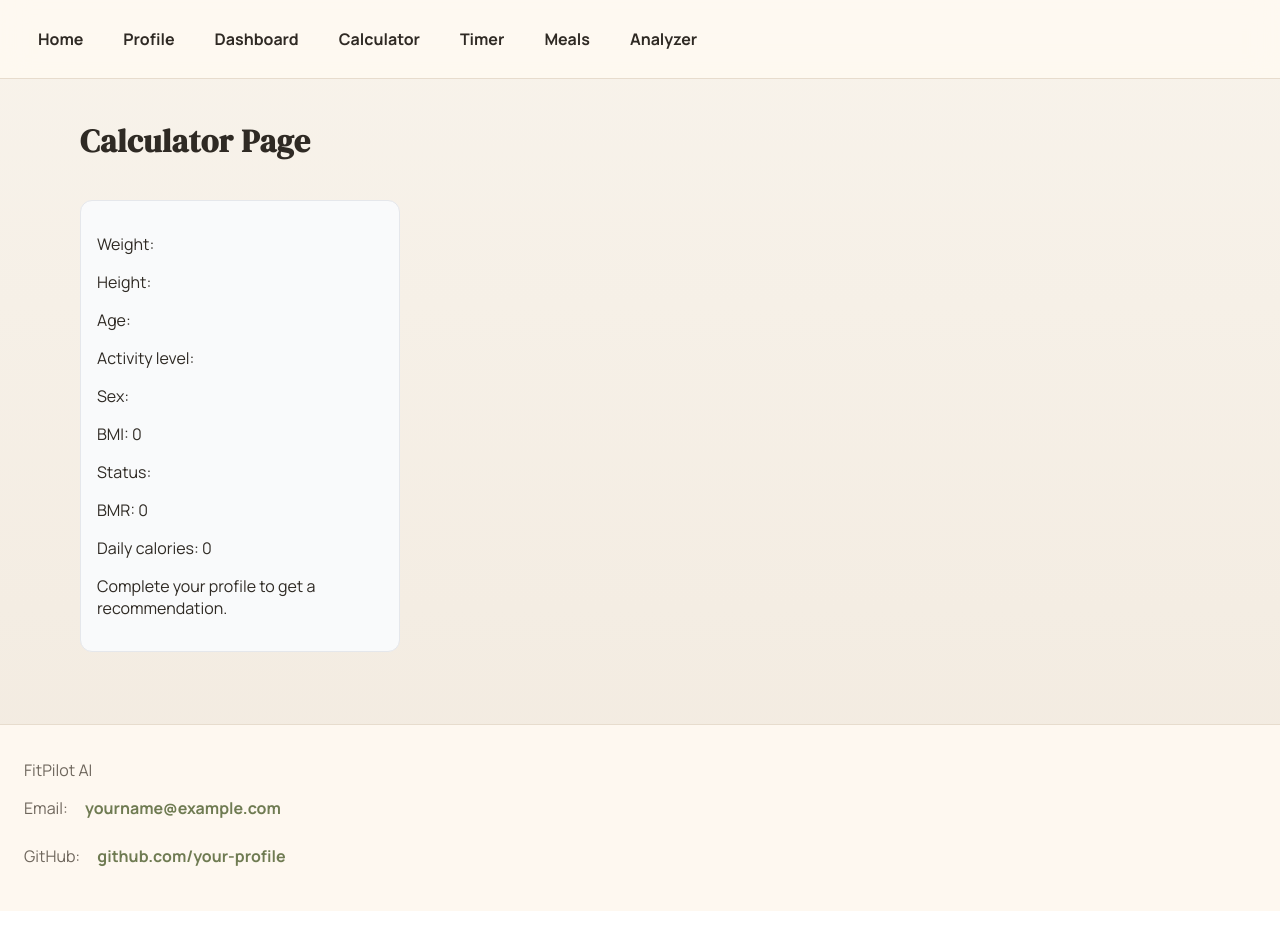
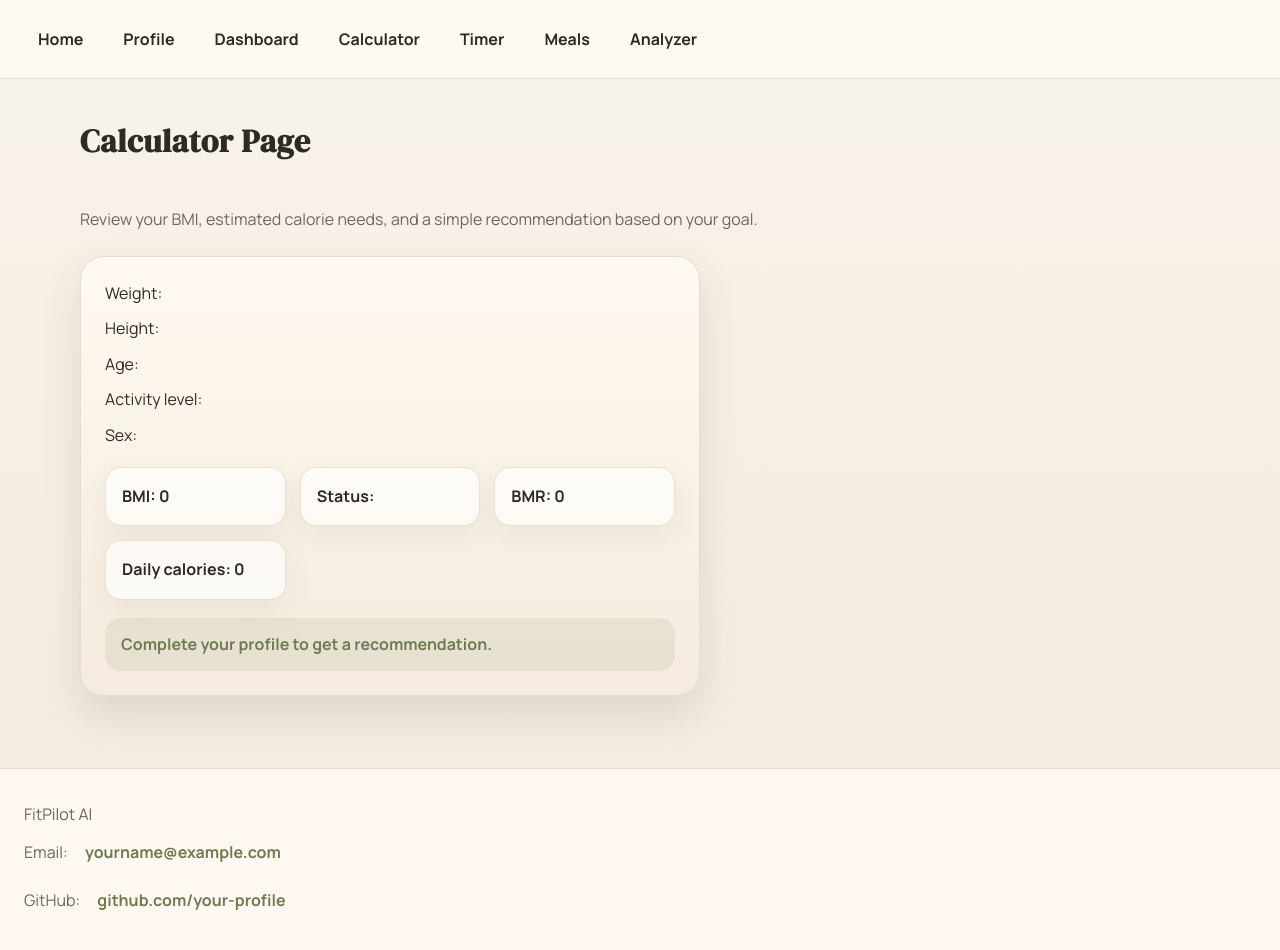
Before and after one commit to VladProtsyshyn/fitpilot-ai, a React (Vite) app: page /calculator in a window 1280 px wide. Shown: the top 950 px of the page. Before the commit the page ends 911 px from the top, so only its background shows below. Built offline with nearby package versions, Linux system fonts and the light colour scheme.

Commit message:
style: refine calculator page with highlighted metrics

```diff
--- a/src/pages/CalculatorPage/CalculatorPage.css
+++ b/src/pages/CalculatorPage/CalculatorPage.css
@@ -1,13 +1,63 @@
 .calculator-page {
-    display: flex;
-    flex-direction: column;
-    gap: 16px;
+    display: grid;
+    gap: 22px;
+}
+
+.calculator-page > p {
+    max-width: 760px;
+    margin: 0;
+    color: var(--color-text-soft);
+    line-height: 1.7;
 }
 
 .calculator-card {
+    max-width: 620px;
+    padding: 24px;
+    background:
+        linear-gradient(180deg, rgba(255, 250, 242, 0.96), rgba(245, 235, 222, 0.92));
+    border: 1px solid var(--color-border);
+    border-radius: var(--radius-lg);
+    box-shadow: var(--shadow-medium);
+    transition:
+        transform var(--transition-base),
+        box-shadow var(--transition-base);
+}
+
+.calculator-card:hover {
+    transform: translateY(-3px);
+    box-shadow: var(--shadow-medium);
+}
+
+.calculator-card p {
+    margin: 0 0 10px;
+    line-height: 1.6;
+}
+
+.calculator-card p:last-child {
+    margin-bottom: 0;
+}
+
+.calculator-highlights {
+    display: grid;
+    grid-template-columns: repeat(auto-fit, minmax(180px, 1fr));
+    gap: 14px;
+    margin: 18px 0;
+}
+
+.calculator-highlights p {
+    margin: 0;
     padding: 16px;
-    background-color: #f9fafb;
-    border: 1px solid #e5e7eb;
-    border-radius: 12px;
-    max-width: 320px;
+    background-color: rgba(255, 255, 255, 0.65);
+    border: 1px solid rgba(231, 220, 205, 0.85);
+    border-radius: var(--radius-md);
+    box-shadow: var(--shadow-soft);
+    font-weight: 700;
 }
+
+.calculator-card > p:last-child {
+    padding: 14px 16px;
+    background-color: rgba(111, 123, 82, 0.1);
+    border-radius: var(--radius-md);
+    color: var(--color-primary);
+    font-weight: 700;
+}
--- a/src/pages/CalculatorPage/CalculatorPage.jsx
+++ b/src/pages/CalculatorPage/CalculatorPage.jsx
@@ -58,6 +58,7 @@ function CalculatorPage() {
     return (
         <div className="calculator-page">
             <h1>Calculator Page</h1>
+            <p>Review your BMI, estimated calorie needs, and a simple recommendation based on your goal.</p>
 
             <div className="calculator-card">
                 <p>Weight: {profile.weight}</p>
@@ -65,10 +66,12 @@ function CalculatorPage() {
                 <p>Age: {profile.age}</p>
                 <p>Activity level: {profile.activityLevel}</p>
                 <p>Sex: {profile.sex}</p>
-                <p>BMI: {bmi}</p>
-                <p>Status: {bmiStatus}</p>
-                <p>BMR: {bmr}</p>
-                <p>Daily calories: {dailyCalories}</p>
+                <div className="calculator-highlights">
+                    <p>BMI: {bmi}</p>
+                    <p>Status: {bmiStatus}</p>
+                    <p>BMR: {bmr}</p>
+                    <p>Daily calories: {dailyCalories}</p>
+                </div>
                 <p>{calorieRecommendation}</p>
             </div>
         </div>
```
